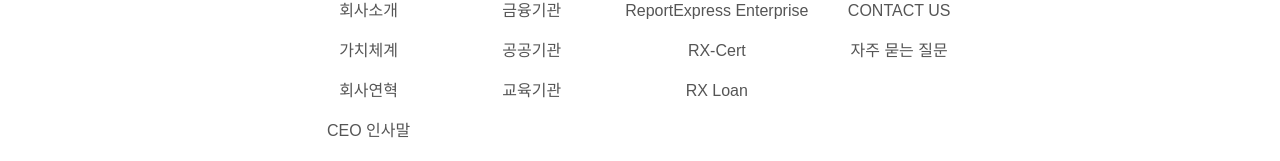
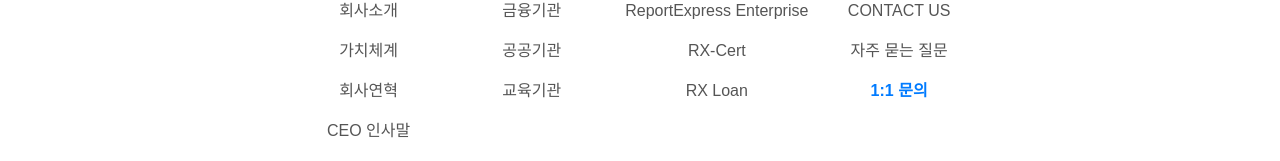
Before and after one commit to Like-David/cm-homepage, a React (Vite) app: page /support/inquiry in a window 1280 px wide. Shown: the part 139-300 px from the top of the page. Built offline with nearby package versions, Linux system fonts and the light colour scheme; a web font is replaced by a local one.

Commit message:
feat: 공통 헤더에 1:1 문의 추가

```diff
--- a/src/layouts/Header.jsx
+++ b/src/layouts/Header.jsx
@@ -40,7 +40,8 @@
         path: '/support',
         depth2: [
             { title: 'CONTACT US', path: '/support' },
-            { title: '자주 묻는 질문', path: '/support#faq' },
+            { title: '자주 묻는 질문', path: '/support/faq' },
+            { title: '1:1 문의', path: '/support/inquiry' },
         ],
     },
 ];
```
